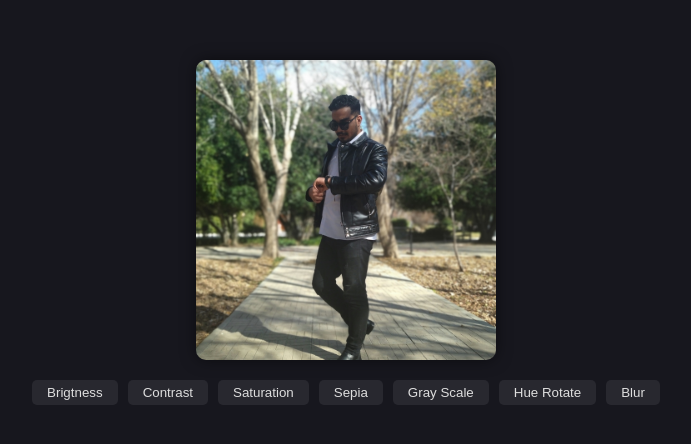
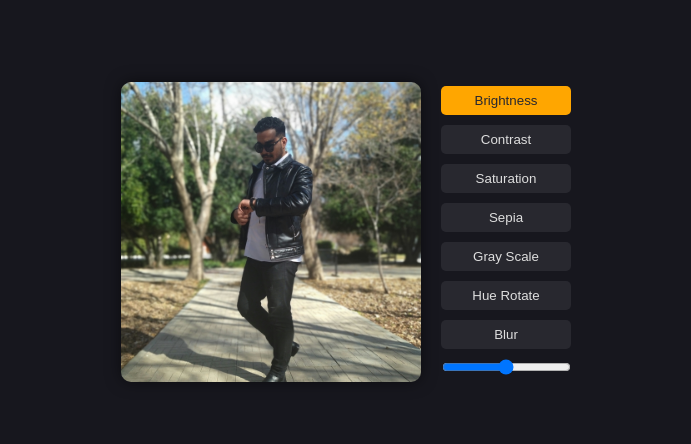
Before and after one commit to mohammad-zolghadr/image-editor, a React (Create React App) app: page / in a window 1280 px wide. Shown: the part 168-612 px from the top of the page, without its empty margins (294-985 px from the left). Built offline with nearby package versions, Linux system fonts and the light colour scheme.

Commit message:
change design - add slider - control selectedOption

```diff
--- a/src/App.js
+++ b/src/App.js
@@ -1,21 +1,99 @@
-import React from "react";
+import React, { useState } from "react";
 
 // image & style
 import s from "./App.module.css";
 import imgSource from "./assets/image/testImage.jpg";
 
+// Components
+import Slider from "./Slider";
+
 const App = () => {
+  const [selectedOption, setSelectedOption] = useState("Brightness");
+  const optionClick = (e) => {
+    setSelectedOption(e.target.name);
+  };
   return (
     <div className={s.container}>
       <img src={imgSource} />
       <div className={s.optionContainer}>
-        <button>Brigtness</button>
-        <button>Contrast</button>
-        <button>Saturation</button>
-        <button>Sepia</button>
-        <button>Gray Scale</button>
-        <button>Hue Rotate</button>
-        <button>Blur</button>
+        <button
+          name="Brightness"
+          onClick={optionClick}
+          className={
+            selectedOption === "Brightness"
+              ? `${s.optionItem} ${s.activeButton}`
+              : s.optionItem
+          }
+        >
+          Brightness
+        </button>
+        <button
+          name="Contrast"
+          onClick={optionClick}
+          className={
+            selectedOption === "Contrast"
+              ? `${s.optionItem} ${s.activeButton}`
+              : s.optionItem
+          }
+        >
+          Contrast
+        </button>
+        <button
+          name="Saturation"
+          onClick={optionClick}
+          className={
+            selectedOption === "Saturation"
+              ? `${s.optionItem} ${s.activeButton}`
+              : s.optionItem
+          }
+        >
+          Saturation
+        </button>
+        <button
+          name="Sepia"
+          onClick={optionClick}
+          className={
+            selectedOption === "Sepia"
+              ? `${s.optionItem} ${s.activeButton}`
+              : s.optionItem
+          }
+        >
+          Sepia
+        </button>
+        <button
+          name="Gray Scale"
+          onClick={optionClick}
+          className={
+            selectedOption === "Gray Scale"
+              ? `${s.optionItem} ${s.activeButton}`
+              : s.optionItem
+          }
+        >
+          Gray Scale
+        </button>
+        <button
+          name="Hue Rotate"
+          onClick={optionClick}
+          className={
+            selectedOption === "Hue Rotate"
+              ? `${s.optionItem} ${s.activeButton}`
+              : s.optionItem
+          }
+        >
+          Hue Rotate
+        </button>
+        <button
+          name="Blur"
+          onClick={optionClick}
+          className={
+            selectedOption === "Blur"
+              ? `${s.optionItem} ${s.activeButton}`
+              : s.optionItem
+          }
+        >
+          Blur
+        </button>
+        <Slider />
       </div>
     </div>
   );
--- a/src/App.module.css
+++ b/src/App.module.css
@@ -1,6 +1,5 @@
 .container {
   display: flex;
-  flex-direction: column;
   justify-content: center;
   align-items: center;
   gap: 20px;
@@ -8,23 +7,30 @@
 }
 
 .optionContainer {
+  max-width: 130px;
   display: flex;
   justify-content: center;
   align-items: center;
   gap: 10px;
+  flex-wrap: wrap;
 }
 
-.optionContainer button {
+.optionItem {
+  flex: 1 1 130px;
   background-color: var(--bg-color-light);
   color: var(--text-color);
-  padding: 5px 15px;
+  padding: 7px 15px;
   border-radius: 5px;
   cursor: pointer;
   transition: 0.3s;
 }
 
-.optionContainer button:hover {
-  transform: translateY(-5px);
+.optionItem:hover {
+  opacity: 0.5;
+}
+.activeButton {
+  background-color: var(--primary-color);
+  color: var(--bg-color-light);
 }
 
 img {
--- /dev/null
+++ b/src/Slider.js
@@ -0,0 +1,11 @@
+import React from "react";
+
+const Slider = () => {
+  return (
+    <div>
+      <input type="range" />
+    </div>
+  );
+};
+
+export default Slider;
--- a/src/index.module.css
+++ b/src/index.module.css
@@ -7,7 +7,7 @@
   box-sizing: border-box;
 
   /* Variables */
-  --primary-color: #ffbf00;
+  --primary-color: #ffa600;
   --text-color: #dedede;
   --active-color: #8fe688;
   --bg-color: #17171e;
```
